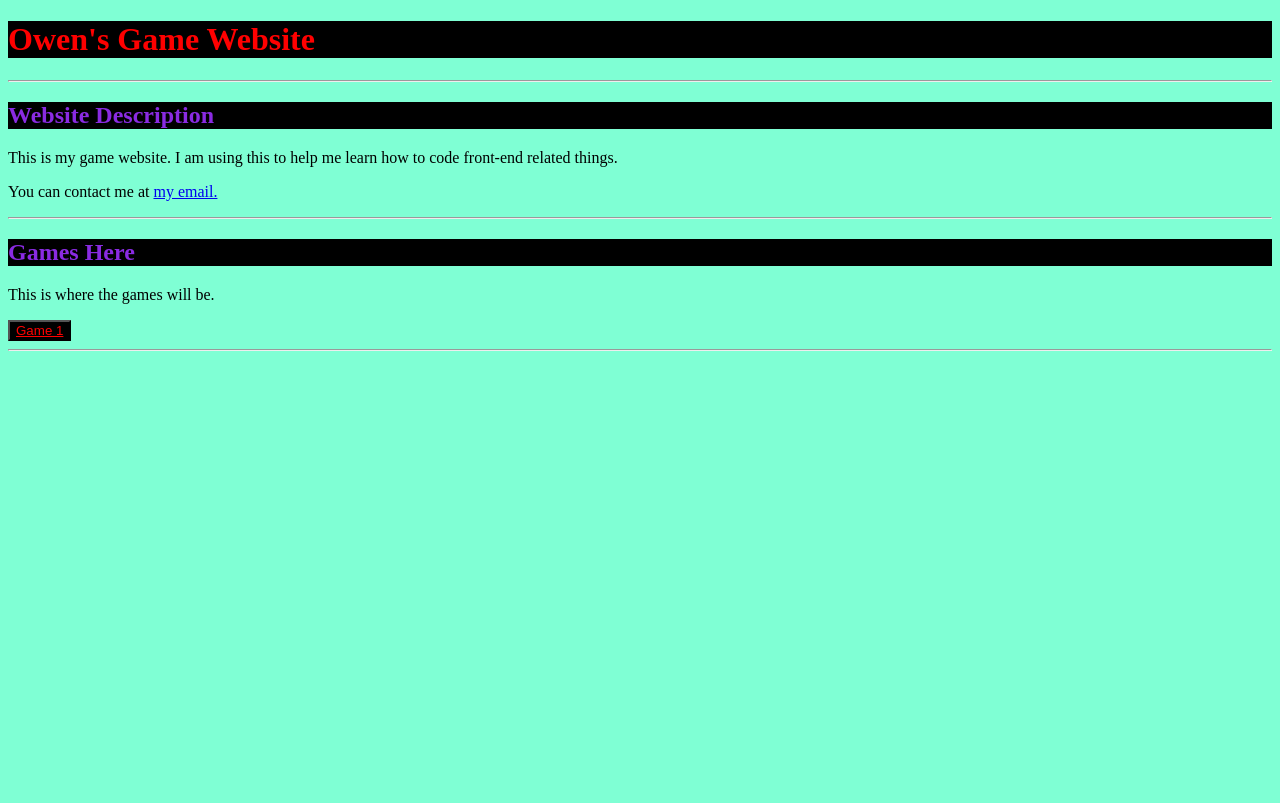
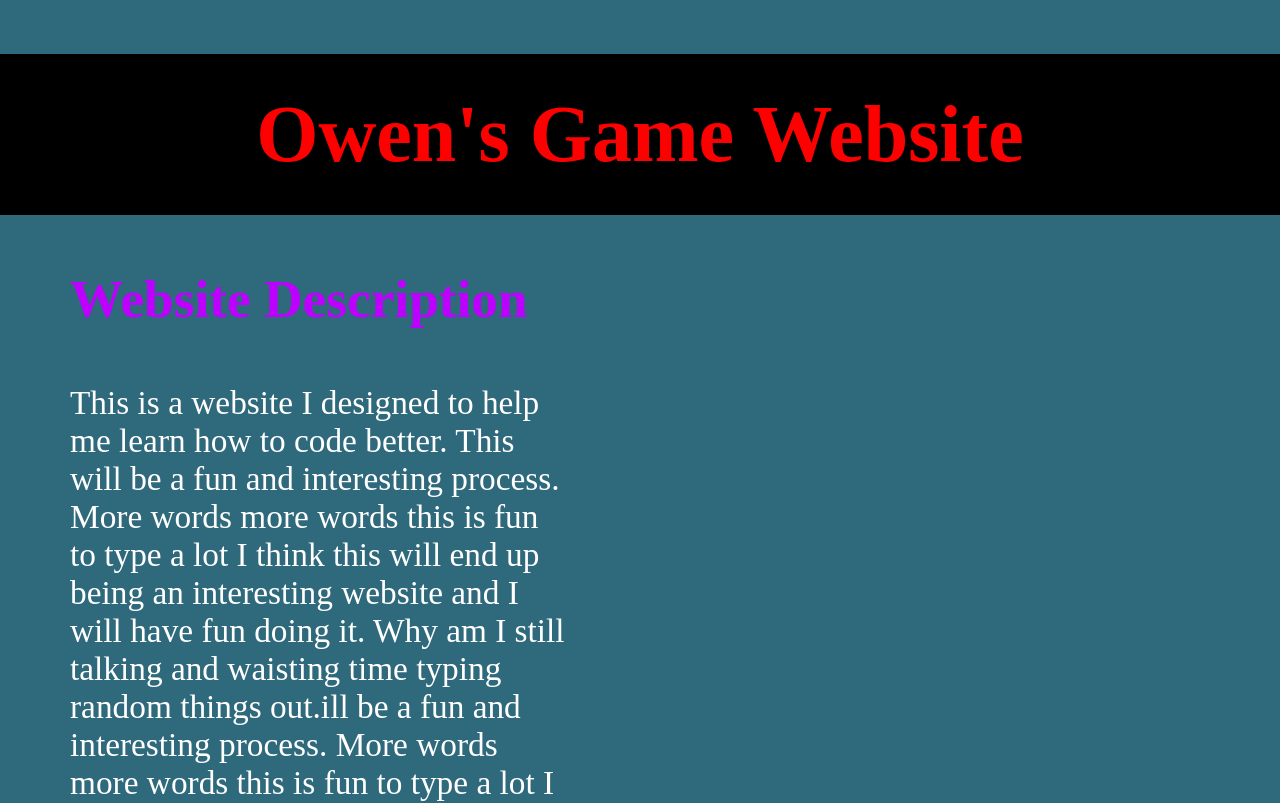
Before and after one commit to OwenNieuwenhuizen/Game_Site, a plain HTML site: page index.html in a window 1280 px wide. Shown: the top 803 px of the page. Drawn offline with Linux system fonts and the light colour scheme.

Commit message:
more /css

```diff
--- a/index.html
+++ b/index.html
@@ -9,19 +9,22 @@
     <body>
         <header>
             <h1>Owen's Game Website</h1>
-            <hr/>
+
         </header>
         <main>
             <section>
-                <h2 style="color: blueviolet; background-color: black;">Website Description</h2>
-                <p>This is my game website. I am using this to help me learn how to code front-end related things.</p>
+                <h3>Website Description</h3>
+                <p>This is a website I designed to help me learn how to code better. This will be a fun and interesting process. More words more words this is fun to type a lot I think this will end up being an interesting website and I will have fun doing it. Why am I still talking and waisting time typing random things out.ill be a fun and interesting process. More words more words this is fun to type a lot I think this will end up being an interesting website and I will have fun doing it. Why am I still talking and waisting time typing random things out.ill be a fun and interesting process. More words more words this is fun to type a lot I think this will end up being an interesting website and I will have fun doing it.</p>
                 <p>You can contact me at <a href="https://www.n.owen@wustl.edu" target="_blank">my email.</a></p>
                 <!--this is a conment-->
                 <hr/>
             </section>
             <section>
-                <h2 style="color: blueviolet; background-color: black;">Games Here</h2>
-                <p>This is where the games will be.</p>
+                <h2>GAMES</h2>
+            </section>
+            <section>
+                <h3>Game 1</h3>
+                <p>This is a website I designed to help me learn how to code better. This will be a fun and interesting process. More words more words this is fun to type a lot I think this will end up being an interesting website and I will have fun doing it. Why am I still talking and waisting time typing random things out.ill be a fun and interesting process. More words more words this is fun to type a lot I think this will end up being an interesting website and I will have fun doing it. Why am I still talking and waisting time typing random things out.ill be a fun and interesting process. More words more words this is fun to type a lot I think this will end up being an interesting website and I will have fun doing it.</p>
                 <button style="background-color:black;"><a style="color:red;"href="page2.html">Game 1</a></button>
                 <hr/>
             </section>
--- a/styles.css
+++ b/styles.css
@@ -1,7 +1,36 @@
+
 body {
-    background-color: aquamarine;
+    background-color: #2F697C;
+    margin: 0%;
+}
+main {
+    margin-left: 70px;
+    margin-right: 70px;
 }
 h1 {
-    color: red;
+    color: #ff0000;
+    background-color: #000000;
+    text-align: center;
+    padding-top: 35px;
+    padding-bottom: 35px;
+    font-size: 60pt;
+}
+h2 {
+    color: #BD00FF;
     background-color: black;
+    text-align: center;
+    padding-top: 35px;
+    padding-bottom: 35px;
+    font-size: 50pt;
 }
+h3 {
+    color: #BD00FF;
+    text-align: left;
+    font-size: 40pt;
+}
+p {
+    color: white;
+    text-align: left;
+    margin-right: 643px;
+    font-size: 25pt;
+}
```
